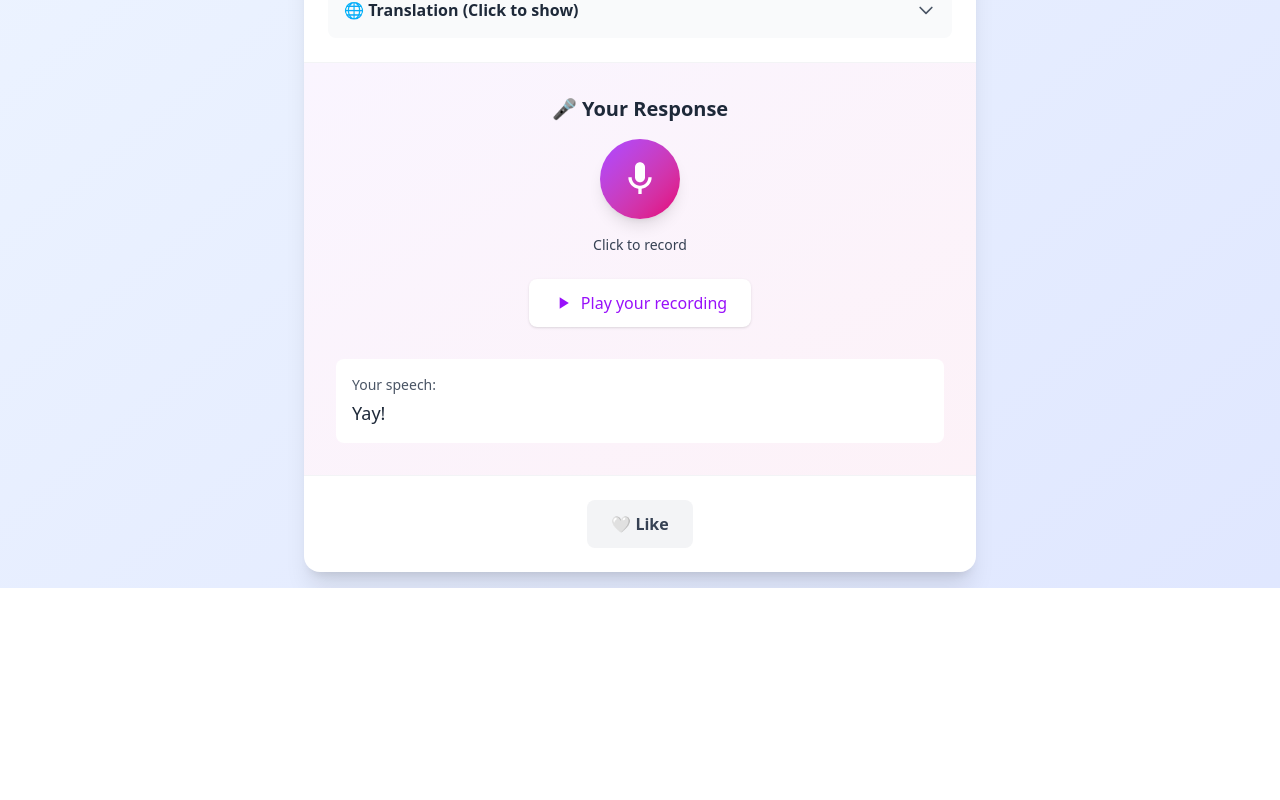
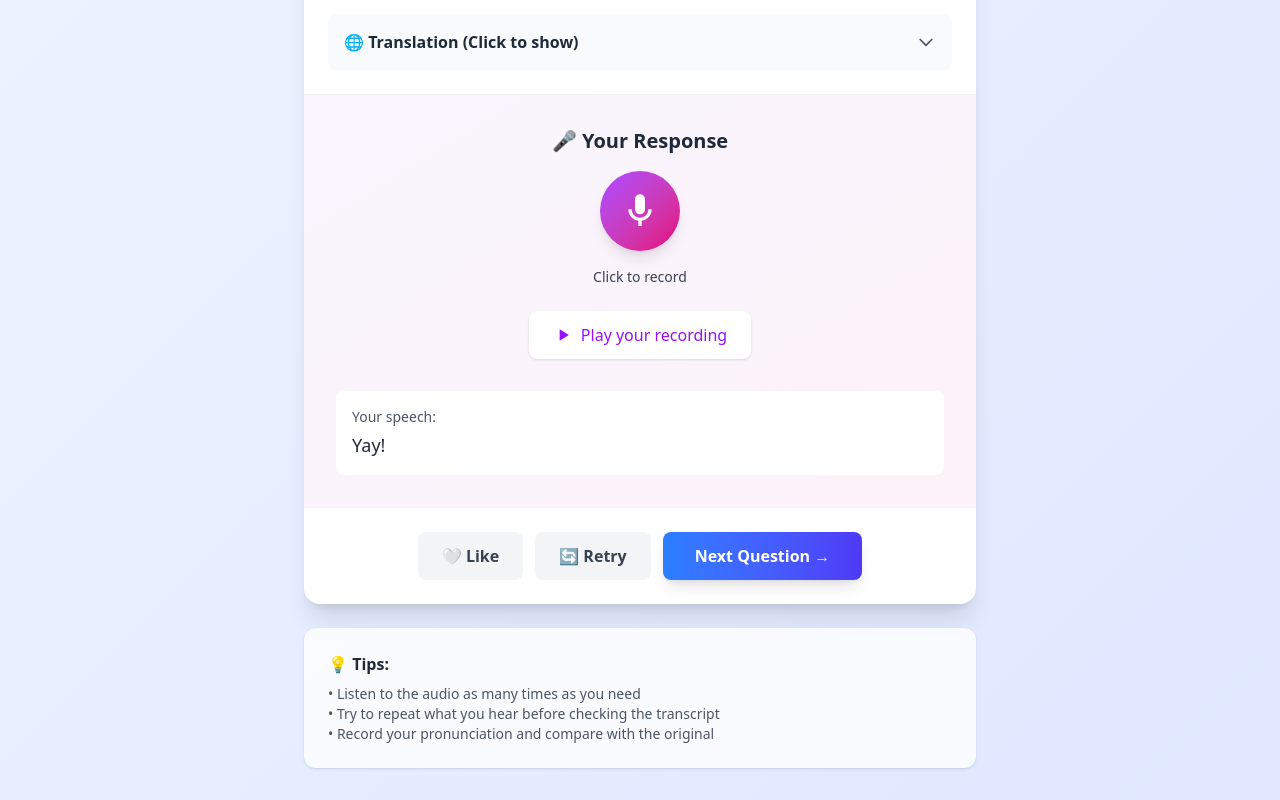
Before and after one commit to joshuafolkken/talk-svelte, a SvelteKit app: page / in a window 1280 px wide. Shown: the part 468-1268 px from the top of the page. Before the commit the page ends 1056 px from the top, so only its background shows below. Built offline with nearby package versions, Linux system fonts and the light colour scheme.

Commit message:
game screen #27

```diff
--- a/src/routes/+page.svelte
+++ b/src/routes/+page.svelte
@@ -1,5 +1,11 @@
 <script lang="ts">
-	let current_question = 1
+	const questions = [
+		create_question('you_nailed_it.mp3', 'You nailed it!', '完璧にやったね！'),
+		create_question('live_it.mp3', 'Love it!', 'それ好き！'),
+		create_question('awesome.mp3', 'Awesome!', '最高！'),
+	]
+
+	let current_question = $state(1)
 	let total_questions = 10
 	let is_playing = $state(false)
 	let show_transcript = $state(false)
@@ -8,6 +14,7 @@
 	let has_recording = $state(true)
 	let user_transcript = $state('Yay!')
 	let liked = $state(false)
+	let question = $state(questions[0]!)
 
 	let audio_element: HTMLAudioElement
 
@@ -24,14 +31,6 @@
 			translation,
 		}
 	}
-
-	const questions = [
-		create_question('you_nailed_it.mp3', 'You nailed it!', '完璧にやったね！'),
-		create_question('live_it.mp3', 'Love it!', 'それ好き！'),
-		create_question('awesome.mp3', 'Awesome!', '最高！'),
-	]
-
-	let question = questions[0]!
 
 	function play_audio(): void {
 		if (!audio_element) return
@@ -62,13 +61,28 @@
 	function toggle_like(): void {
 		liked = !liked
 	}
+
+	function retry(): void {
+		show_transcript = false
+		show_translation = false
+		has_recording = false
+		user_transcript = ''
+	}
+
+	function next_question(): void {
+		if (current_question < total_questions) {
+			current_question++
+			question = questions[current_question - 1]!
+			retry()
+		}
+	}
 </script>
 
-<div class="min-h-screen bg-gradient-to-br from-blue-50 to-indigo-100 px-4 py-4">
+<div class="min-h-screen bg-gradient-to-br from-blue-50 to-indigo-100 px-4 py-8">
 	<div class="mx-auto max-w-2xl">
 		<h1 class="mb-1 text-center text-xl font-bold text-gray-800">🎧 Talk</h1>
 		<!-- Progress Bar -->
-		<div class="mb-4">
+		<div class="mb-8">
 			<div class="mb-2 flex items-center justify-between text-sm font-medium text-gray-700">
 				<span>Progress</span>
 				<span>Question {current_question} of {total_questions}</span>
@@ -234,7 +248,31 @@
 					{liked ? '❤️' : '🤍'}
 					{liked ? 'Liked' : 'Like'}
 				</button>
+
+				<button
+					onclick={retry}
+					class="flex items-center gap-2 rounded-lg bg-gray-100 px-6 py-3 font-semibold text-gray-700 transition-colors hover:bg-gray-200"
+				>
+					🔄 Retry
+				</button>
+
+				<button
+					onclick={next_question}
+					class="flex items-center gap-2 rounded-lg bg-gradient-to-r from-blue-500 to-indigo-600 px-8 py-3 font-semibold text-white shadow-lg transition-all hover:scale-105 hover:shadow-xl active:scale-95"
+				>
+					Next Question →
+				</button>
 			</div>
+		</div>
+
+		<!-- Tips Section (Optional) -->
+		<div class="mt-6 rounded-xl bg-white/80 p-6 shadow">
+			<h4 class="mb-2 font-bold text-gray-800">💡 Tips:</h4>
+			<ul class="spacy-y-1 text-sm text-gray-600">
+				<li>• Listen to the audio as many times as you need</li>
+				<li>• Try to repeat what you hear before checking the transcript</li>
+				<li>• Record your pronunciation and compare with the original</li>
+			</ul>
 		</div>
 	</div>
 </div>
```
